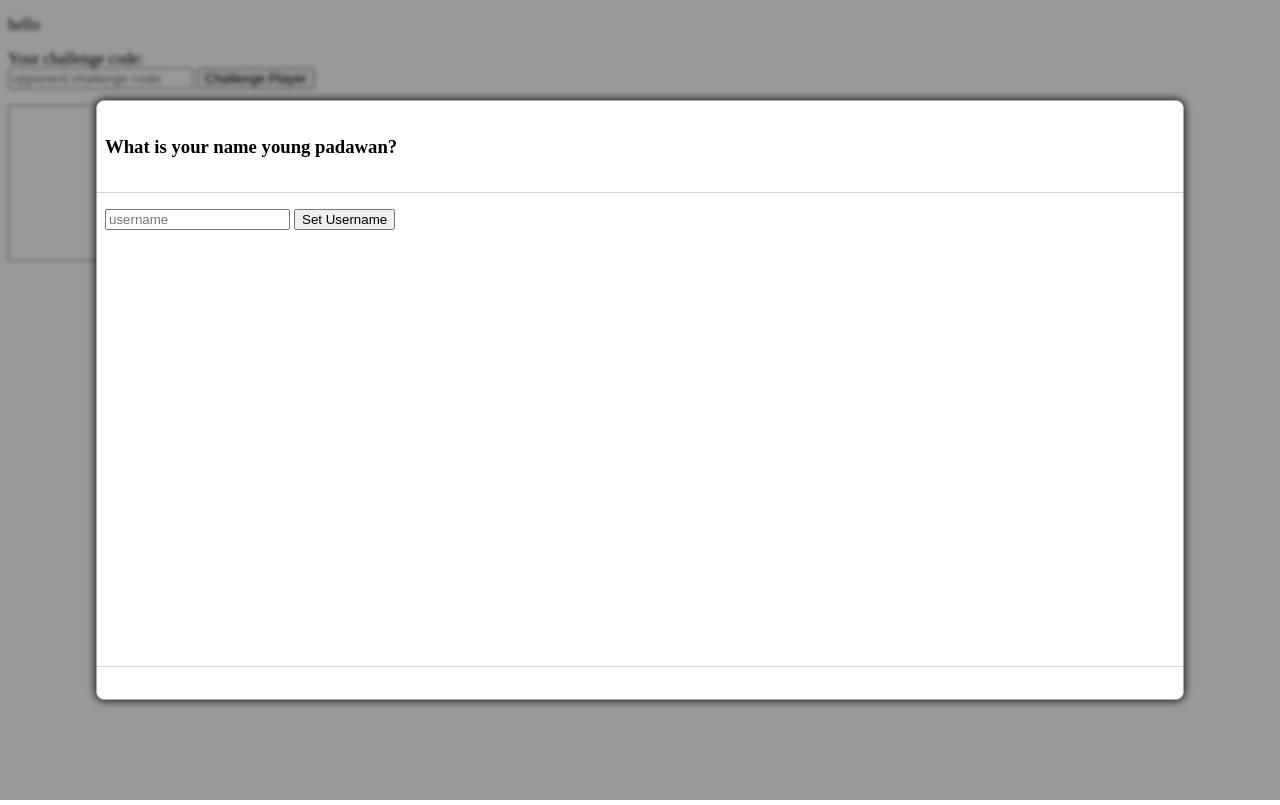
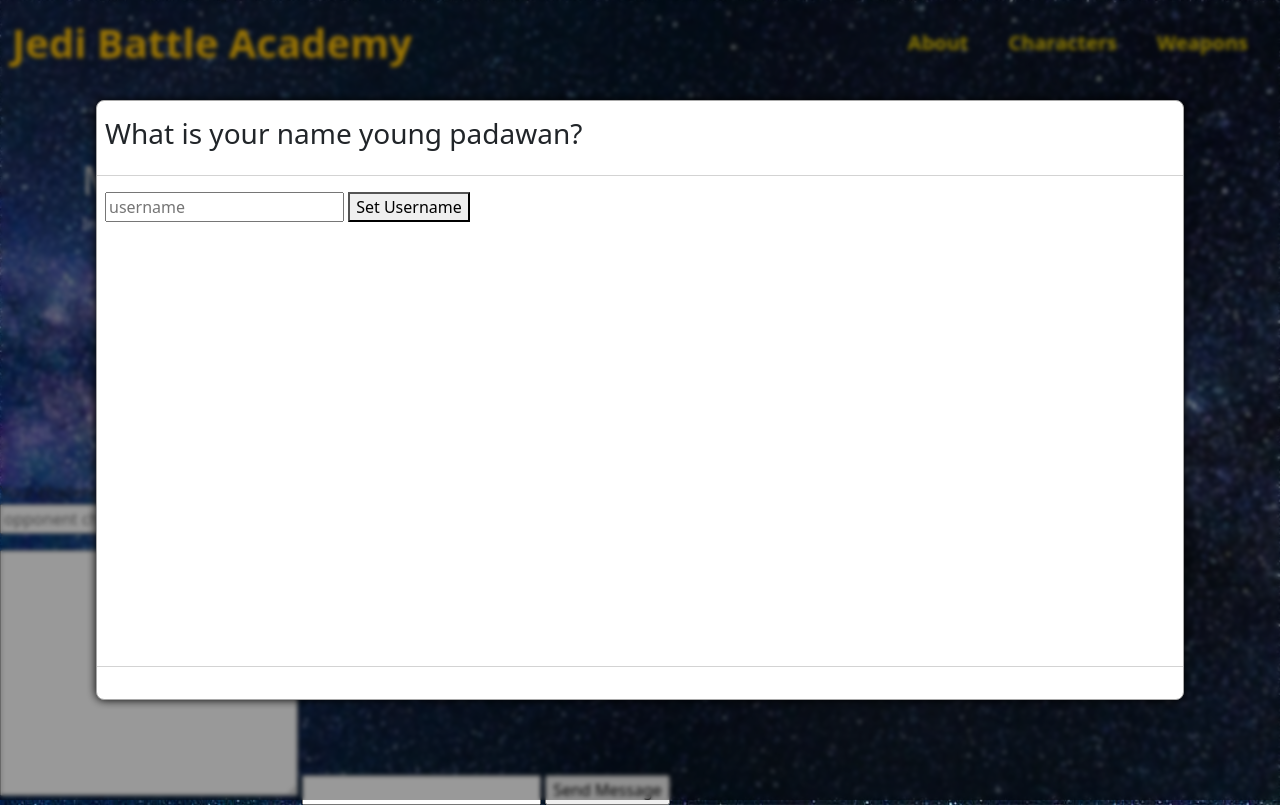
Before and after one commit to seanyoung247/SW-CI-hackathon, a Flask app: page / in a window 1280 px wide. Run offline with Flask 3, Linux system fonts and the light colour scheme; some libraries are stand-ins or nearby versions.

Commit message:
update index page

```diff
--- a/static/css/style.css
+++ b/static/css/style.css
@@ -4,3 +4,46 @@
     display: none;
     pointer-events: none;
 }
+
+body {
+    background-image: url("../img/background\ theme.jpeg");
+    background-size: cover;
+    height: 100%;
+  }
+
+  .navbar-brand {
+    font-size: 40px !important;
+    font-weight: 700;
+  }
+
+  .container {
+    margin-top: 70px;
+    color: #cccccc;
+  }
+
+  .nav-link {
+    color: #eccd05 !important;
+    font-weight: 700 !important;
+    font-size: 20px !important;
+  }
+
+  .card-body {
+    background-image: url("../img/background\ theme.jpeg");
+    background-repeat: no-repeat;
+    background-size: cover;
+  }
+
+  .card-body button {
+    align-items: center !important;
+    text-align: center !important;
+  }
+
+  .user {
+    padding: 5px 20px;
+    font-size: 20px;
+    font-weight: 500;
+    background-color: #eccd05;
+    border-radius: 10px;
+    color: rgb(69, 66, 64);
+    margin: 2rem;
+  }
--- a/templates/index.html
+++ b/templates/index.html
@@ -8,17 +8,64 @@
 
     <script src="https://cdn.socket.io/4.6.0/socket.io.min.js" integrity="sha384-c79GN5VsunZvi+Q/WObgk2in0CbZsHnjEqvFxC5DxHn9lTfNce2WW6h2pH6u/kF+" crossorigin="anonymous"></script>
     <script src="{{ url_for('static', filename='js/main.js') }}" type="module"></script>
+    <link href="https://cdn.jsdelivr.net/npm/bootstrap@5.3.0-alpha3/dist/css/bootstrap.min.css" rel="stylesheet"
+    integrity="sha384-KK94CHFLLe+nY2dmCWGMq91rCGa5gtU4mk92HdvYe+M/SXH301p5ILy+dN9+nJOZ" crossorigin="anonymous">
 
     <!-- COMPONENTS -->
     <script src="{{ url_for('static', filename='js/components/modal/modal.js') }}" type="module"></script>
     <!-- /COMPONENTS -->
 
     <link rel="stylesheet" href="{{ url_for('static', filename='css/style.css') }}">
+
 </head>
 <body>
+        <!--navbar-->
+        <nav class="navbar navbar-expand-lg navbar-dark">
+            <div class="container-fluid">
+                <a class="navbar-brand text-warning" href="#">Jedi Battle Academy</a>
+                <button class="navbar-toggler" type="button" data-bs-toggle="collapse" data-bs-target="#navbarResponsive"
+                    aria-controls="navbarResponsive" aria-expanded="false" aria-label="Toggle navigation">
+                    <span class="navbar-toggler-icon"></span>
+                </button>
+                <div class="collapse navbar-collapse" id="navbarResponsive">
+                    <ul class="navbar-nav ms-auto">
+                        <li class="nav-item mx-0 mx-lg-1"><a class="nav-link py-3 px-0 px-lg-3 rounded"
+                                href="#about">About</a></li>
+                        <li class="nav-item mx-0 mx-lg-1"><a class="nav-link py-3 px-0 px-lg-3 rounded"
+                                href="#characters">Characters</a></li>
+                        <li class="nav-item mx-0 mx-lg-1"><a class="nav-link py-3 px-0 px-lg-3 rounded"
+                                href="#weapons">Weapons</a></li>
+                    </ul>
+                </div>
+            </div>
+        </nav>
 
+        <div class="container">
+            <h1>May the Force be with you!</h1>
+            <p class="text-light">In a galaxy far, far away, an epic battle of light and dark unfolds!</p>
+        </div>
 
-    <p>hello    </p>
+        <!--intro-->
+        <div class="container">
+            <div class="row justify-content-center">
+                <div class="col-md-6">
+                    <div class="card mt-3 border border-warning">
+                        <div class="card-body bg-dark d-flex align-items-center">
+                            <button class="user mx-auto openModal">User</button>
+
+                            <div class="modal">
+                                <div class="modal-content">
+                                    <span class="close">&times;</span>
+                                    <p>user info goes here</p>
+                                </div>
+                            </div>
+
+                        </div>
+                    </div>
+                </div>
+            </div>
+        </div>
+
 
     <!-- Username modal -->
     <modal-dialog id="username-modal" static show>
```
Also changed, not shown: static/img/background theme.jpeg (added).
